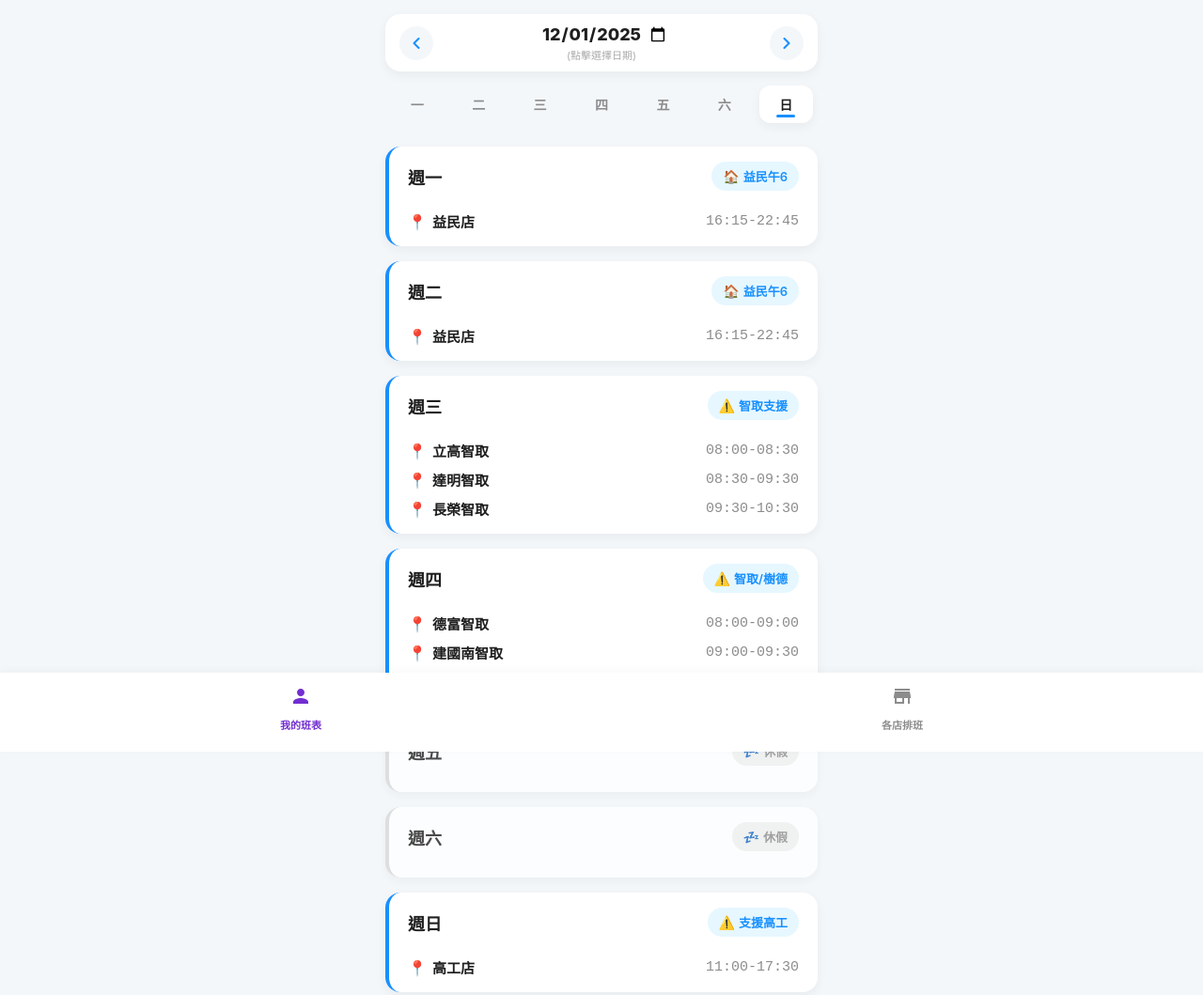
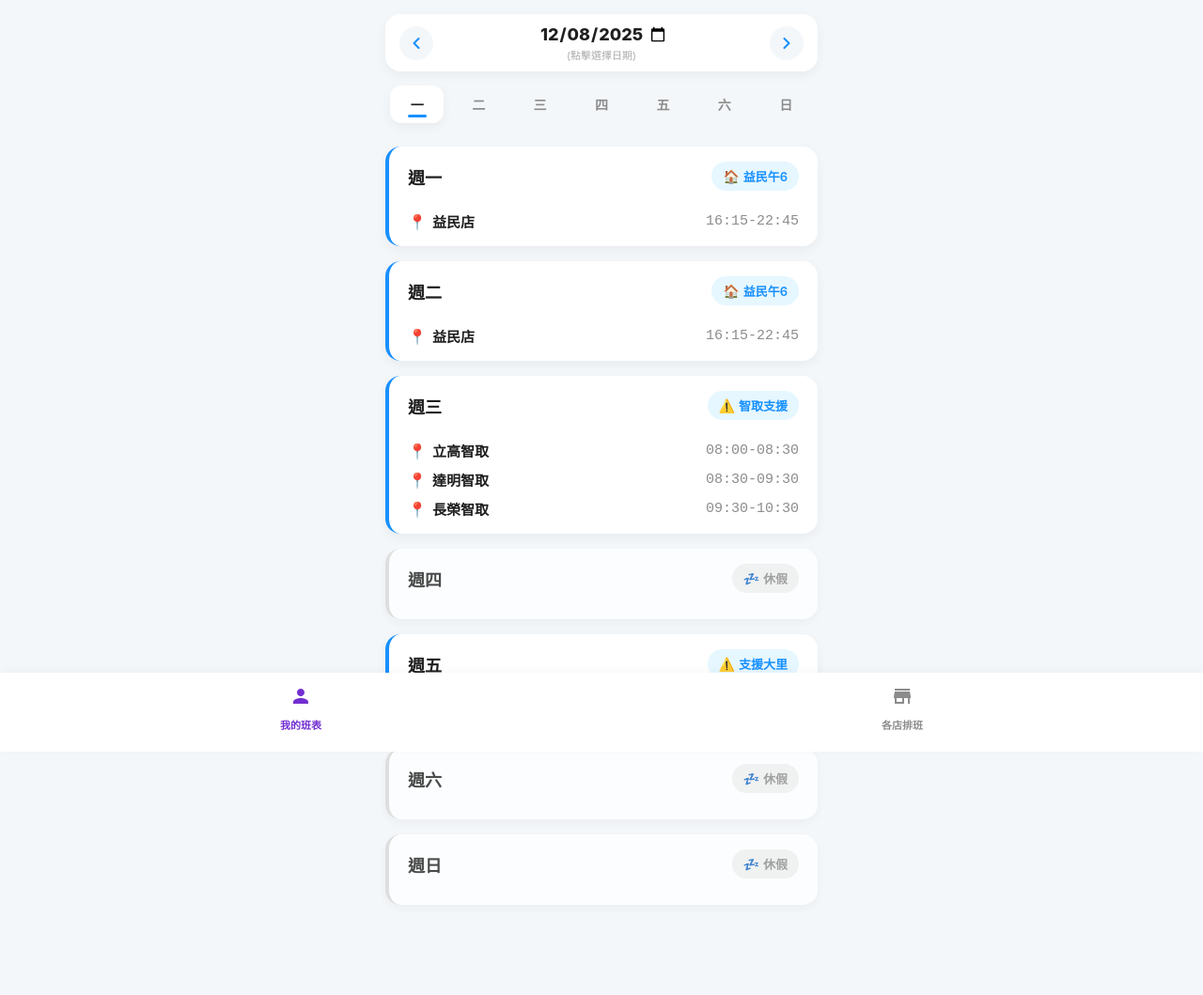
Before and after one commit to Wayna0606/sch, a plain HTML site: page index.html in a window 1280 px wide. Shown: the whole page at 94% size. Drawn offline with Linux system fonts and the light colour scheme.

Commit message:
Update index.html

```diff
--- a/index.html
+++ b/index.html
@@ -11,11 +11,11 @@
             --bg-card: #ffffff;     /* 卡片白底 */
             --text-primary: #1f1f1f; /* 主要深色文字 */
             --text-secondary: #8c8c8c; /* 次要灰色文字 */
-            --color-blue: #1890ff;   /* 主藍色 */
+            --color-blue: #1890ff;    /* 主藍色 */
             --color-blue-light: #e6f7ff; /* 淺藍背景 */
-            --color-pink: #ff4d4f;   /* 粉紅色 (地點) */
+            --color-pink: #ff4d4f;    /* 粉紅色 (地點) */
             --color-purple: #722ed1; /* 紫色 (導覽列) */
-            --color-rest: #d9d9d9;   /* 休假灰色 */
+            --color-rest: #d9d9d9;    /* 休假灰色 */
             --shadow-soft: 0 4px 12px rgba(0, 0, 0, 0.05);
         }
 
@@ -193,10 +193,9 @@
     // 1. 資料庫區域
     // ==========================================
 
-    // 【我的班表】(王泓韋) - 12/1 ~ 12/7
-    // *** 修正：將所有資料整合在 "2025-12-01" 這個 Key 底下，網頁才能一次讀出整週 ***
+    // 【我的班表】(王泓韋) - 12/8 ~ 12/14
     const MY_ROSTER = {
-        "2025-12-01": [
+        "2025-12-08": [
             { id: 0, day: "週一", type: "work", name: "益民午6", icon: "🏠", list: [{loc:"益民店", t:"16:15-22:45"}] },
             { id: 1, day: "週二", type: "work", name: "益民午6", icon: "🏠", list: [{loc:"益民店", t:"16:15-22:45"}] },
             { id: 2, day: "週三", type: "work", name: "智取支援", icon: "⚠️", list: [
@@ -204,157 +203,154 @@
                 {loc:"達明智取", t:"08:30-09:30"},
                 {loc:"長榮智取", t:"09:30-10:30"}
             ]},
-            { id: 3, day: "週四", type: "work", name: "智取/樹德", icon: "⚠️", list: [
-                {loc:"德富智取", t:"08:00-09:00"},
-                {loc:"建國南智取", t:"09:00-09:30"},
-                {loc:"樹德店", t:"16:15-22:45"}
-            ]},
-            { id: 4, day: "週五", type: "rest", name: "休假", icon: "💤", list: [] },
+            { id: 3, day: "週四", type: "rest", name: "休假", icon: "💤", list: [] },
+            { id: 4, day: "週五", type: "work", name: "支援大里", icon: "⚠️", list: [{loc:"大里店", t:"16:15-22:45"}] },
             { id: 5, day: "週六", type: "rest", name: "休假", icon: "💤", list: [] },
-            { id: 6, day: "週日", type: "work", name: "支援高工", icon: "⚠️", list: [{loc:"高工店", t:"11:00-17:30"}] }
+            { id: 6, day: "週日", type: "rest", name: "休假", icon: "💤", list: [] }
         ]
     };
 
-    // 【五店詳細班表】 - 所有人
+    // 【五店詳細班表】 - 12/8 ~ 12/14
+    // 邏輯：根據圖片顯示，將人員分配到「實際上班」的店鋪。
     const OTHERS_ROSTER = {
-        "2025-12-01": [
+        "2025-12-08": [
             {
-                date: "12/1 (一)",
+                date: "12/8 (一)",
                 stores: {
                     "益民店": [
-                        {n:"鄭翔介", t:"早6"}, {n:"王泓韋", t:"午6"}, {n:"潘昕岑", t:"晚4 19:30-22:00"}, {n:"邱郁紘", t:"東榮午6"}
+                        {n:"鄭翔介", t:"早6"}, {n:"王泓韋", t:"午6"}, {n:"潘昕岑", t:"晚4"}, {n:"林姿漩", t:"晚4"}
+                    ],
+                    "大里店": [
+                        {n:"林育瑛", t:"早8"}, {n:"唐羅杰", t:"午6"}, {n:"白沅平", t:"晚4"}
                     ],
                     "東榮店": [
-                        {n:"陳柏廷", t:"早8 11:00-18:00"}, {n:"吳柔旋", t:"晚4 19:00-21:30"}, {n:"邱郁紘", t:"午6(益民)"}
-                    ],
-                    "大里店": [
-                        {n:"林羽庭", t:"早8 11:00-18:00"}, {n:"唐羅杰", t:"午6"}, {n:"劉吉晏", t:"晚4 19:00-22:00"}
+                        {n:"陳柏廷", t:"早8"}, {n:"邱郁紘", t:"午6"}, {n:"劉吉晏", t:"晚4"}
                     ],
                     "高工店": [
-                        {n:"曾家玹", t:"早8 11:00-18:00"}, {n:"林侃辰", t:"午6"}, {n:"林威粽", t:"晚4 19:30-22:00"}
+                        {n:"曾家玹", t:"早8"}, {n:"林侃辰", t:"午6"}, {n:"林威粽", t:"晚4"}
                     ],
                     "樹德店": [
-                        {n:"李育嘉", t:"早8 11:00-18:00"}, {n:"徐振泰", t:"午6"}, {n:"林紫涵", t:"晚4 19:30-21:30(高工)"}
+                        {n:"王韻晴", t:"早8"}, {n:"徐振泰", t:"午6"}, {n:"林紫涵", t:"晚4"}
                     ]
                 }
             },
             {
-                date: "12/2 (二)",
+                date: "12/9 (二)",
                 stores: {
                     "益民店": [
-                        {n:"王躍融", t:"早6"}, {n:"林育瑛", t:"大里早8"}, {n:"王泓韋", t:"午6"}, {n:"施育丞", t:"晚4 19:00-22:00"}
+                        {n:"王躍融", t:"早6"}, {n:"王泓韋", t:"午6"}, {n:"邱郁紘", t:"晚4"}, {n:"林姿漩", t:"晚6"}
+                    ],
+                    "大里店": [
+                        {n:"林羽庭", t:"早8"}, {n:"徐臣宇", t:"早6"}, {n:"劉吉晏", t:"午6"}, {n:"潘昕岑", t:"晚4"}
                     ],
                     "東榮店": [
-                        {n:"陳柏廷", t:"早6"}, {n:"施宣卉", t:"晚4 19:30-21:30"}, {n:"劉吉晏", t:"午6(大里)"}
-                    ],
-                    "大里店": [
-                        {n:"白沅平", t:"午6"}, {n:"林育瑛", t:"早8 11:00-18:00(益民)"}, {n:"李律衡", t:"晚4 19:30-21:30(東榮)"}
+                        {n:"陳柏廷", t:"早6"}, {n:"施宣卉", t:"午6"}, {n:"李律衡", t:"晚4"}
                     ],
                     "高工店": [
-                        {n:"曾家玹", t:"早8 11:00-18:00"}, {n:"林威粽", t:"晚4 19:00-22:00"}, {n:"林紫涵", t:"午6"}
+                        {n:"曾家玹", t:"早8"}, {n:"白沅平", t:"午6"}, {n:"施育丞", t:"晚4"}
                     ],
                     "樹德店": [
-                        {n:"王韻晴", t:"早8 11:00-18:30"}, {n:"洪亦蓁", t:"午6(高工)"}
+                        {n:"王韻晴", t:"早8"}, {n:"林紫涵", t:"午6"}
                     ]
                 }
             },
             {
-                date: "12/3 (三)",
+                date: "12/10 (三)",
                 stores: {
                     "益民店": [
-                        {n:"王躍融", t:"早6"}, {n:"鄭翔介", t:"東榮早6"}, {n:"潘昕岑", t:"晚4 19:00-22:00"}, {n:"施育丞", t:"午6"}
+                        {n:"王躍融", t:"早6"}, {n:"施育丞", t:"午6"}, {n:"吳柔旋", t:"晚4"}
+                    ],
+                    "大里店": [
+                        {n:"林羽庭", t:"早8"}, {n:"徐臣宇", t:"早4"}, {n:"白沅平", t:"午6"}, {n:"劉吉晏", t:"晚4"}
                     ],
                     "東榮店": [
-                        {n:"吳柔旋", t:"晚4 19:30-21:30"}, {n:"鄭翔介", t:"早6(益民)"}, {n:"唐羅杰", t:"午6(大里)"}
-                    ],
-                    "大里店": [
-                        {n:"林羽庭", t:"早8 11:00-18:00"}, {n:"白沅平", t:"晚4 19:30-21:30"}, {n:"高依頓", t:"午6"}
+                        {n:"鄭翔介", t:"早4"}, {n:"林育瑛", t:"午4"}, {n:"唐羅杰", t:"午6"}, {n:"施宣卉", t:"晚4"}
                     ],
                     "高工店": [
-                        {n:"曾家玹", t:"早8 11:00-18:00"}, {n:"林侃辰", t:"午6"}, {n:"林威粽", t:"晚4 19:00-22:00"}
+                        {n:"曾家玹", t:"早8"}, {n:"林侃辰", t:"午6"}, {n:"林姿漩", t:"晚4"}, {n:"洪亦蓁", t:"晚4"}
                     ],
                     "樹德店": [
-                        {n:"王韻晴", t:"早8 11:00-18:00"}, {n:"洪亦蓁", t:"午6(高工)"}
+                        {n:"王韻晴", t:"早8"}, {n:"林紫涵", t:"午6"}
                     ]
                 }
             },
             {
-                date: "12/4 (四)",
+                date: "12/11 (四)",
                 stores: {
                     "益民店": [
-                        {n:"王躍融", t:"早6"}, {n:"林育瑛", t:"東榮早6"}, {n:"王泓韋", t:"樹德午6"}, {n:"邱郁紘", t:"午6"}, {n:"潘昕岑", t:"晚4 19:00-22:00"}
+                        {n:"王躍融", t:"早6"}, {n:"潘昕岑", t:"午6"}, {n:"邱郁紘", t:"晚4"}
+                    ],
+                    "大里店": [
+                        {n:"林羽庭", t:"早8"}, {n:"劉吉晏", t:"午6"}, {n:"白沅平", t:"晚4"}
                     ],
                     "東榮店": [
-                        {n:"吳柔旋", t:"午6"}, {n:"楊佳勝", t:"晚4 19:30-21:30"}, {n:"林育瑛", t:"早6(益民)"}
-                    ],
-                    "大里店": [
-                        {n:"林羽庭", t:"早8 11:00-18:00"}, {n:"白沅平", t:"晚4 19:30-21:30"}, {n:"劉吉晏", t:"午6"}
+                        {n:"陳柏廷", t:"早6"}, {n:"吳柔旋", t:"午6"}, {n:"李律衡", t:"晚4"}
                     ],
                     "高工店": [
-                        {n:"曾家玹", t:"早8 11:00-18:00"}, {n:"林威粽", t:"午6"}, {n:"林紫涵", t:"晚4 19:00-22:00"}
+                        {n:"曾家玹", t:"早8"}, {n:"楊佳勝", t:"午6"}, {n:"施育丞", t:"晚4"}
                     ],
                     "樹德店": [
-                        {n:"王韻晴", t:"早8 11:00-18:00"}, {n:"王泓韋", t:"午6(益民)"}
+                        {n:"李育嘉", t:"早8"}, {n:"林威粽", t:"午6"}
                     ]
                 }
             },
             {
-                date: "12/5 (五)",
+                date: "12/12 (五)",
                 stores: {
                     "益民店": [
-                        {n:"王躍融", t:"早6"}, {n:"潘昕岑", t:"午6"}, {n:"施育丞", t:"晚4 19:00-22:00"}
+                        {n:"王躍融", t:"早6"}, {n:"邱郁紘", t:"午6"}, {n:"施育丞", t:"晚4"}
+                    ],
+                    "大里店": [
+                        {n:"林羽庭", t:"早8"}, {n:"徐臣宇", t:"早4"}, {n:"王泓韋", t:"午6"}, {n:"林姿漩", t:"午6"}, {n:"楊佳勝", t:"晚4"}
                     ],
                     "東榮店": [
-                        {n:"陳柏廷", t:"早6"}, {n:"吳柔旋", t:"午6"}, {n:"楊佳勝", t:"晚4 19:30-21:30"}
-                    ],
-                    "大里店": [
-                        {n:"林羽庭", t:"早8 11:00-18:00"}, {n:"唐羅杰", t:"午6"}, {n:"白沅平", t:"晚4 19:30-21:30"}
+                        {n:"陳柏廷", t:"早8"}, {n:"吳柔旋", t:"午6"}, {n:"施宣卉", t:"晚4"}
                     ],
                     "高工店": [
-                        {n:"曾家玹", t:"早8 11:00-18:00"}, {n:"林威粽", t:"午6"}, {n:"林紫涵", t:"晚4 19:00-22:00"}
+                        {n:"曾家玹", t:"早8"}, {n:"林侃辰", t:"午6"}, {n:"林威粽", t:"晚4"}
                     ],
                     "樹德店": [
-                        {n:"王韻晴", t:"早8 11:00-18:00"}, {n:"林侃辰", t:"午6(高工)"}
+                        {n:"王韻晴", t:"早8"}, {n:"徐振泰", t:"午6"}, {n:"林紫涵", t:"晚4"}
                     ]
                 }
             },
             {
-                date: "12/6 (六)",
+                date: "12/13 (六)",
                 stores: {
                     "益民店": [
-                        {n:"王躍融", t:"早4"}, {n:"邱郁紘", t:"大里早6"}, {n:"施育丞", t:"午6"}, {n:"藍立傑", t:"午4 15:00-18:00"}
+                        {n:"林育瑛", t:"早8"}, {n:"潘昕岑", t:"午6"}
+                    ],
+                    "大里店": [
+                        {n:"王韻晴", t:"早8"}, {n:"楊佳勝", t:"午6"}
                     ],
                     "東榮店": [
-                        {n:"陳柏廷", t:"早4"}, {n:"楊佳勝", t:"午8"}
-                    ],
-                    "大里店": [
-                        {n:"唐羅杰", t:"午6"}, {n:"邱郁紘", t:"早6(益民)"}
+                        {n:"邱郁紘", t:"早8"}, {n:"吳柔旋", t:"午6"}
                     ],
                     "高工店": [
-                        {n:"洪亦蓁", t:"早8 11:00-18:30"}, {n:"林紫涵", t:"午6"}
+                        {n:"林羽庭", t:"早8"}, {n:"徐臣宇", t:"早6"}, {n:"林威粽", t:"午6"}
                     ],
                     "樹德店": [
-                        {n:"李育嘉", t:"早8 11:00-18:00"}, {n:"徐振泰", t:"午6"}
+                        {n:"李育嘉", t:"早8"}, {n:"洪銘惠", t:"午6"}
                     ]
                 }
             },
             {
-                date: "12/7 (日)",
+                date: "12/14 (日)",
                 stores: {
                     "益民店": [
-                        {n:"林育瑛", t:"早6"}, {n:"邱郁紘", t:"大里早6"}, {n:"王泓韋", t:"高工早6"}, {n:"潘昕岑", t:"午6"}
+                        {n:"鄭翔介", t:"早4"}, {n:"潘昕岑", t:"午8"}
+                    ],
+                    "大里店": [
+                        {n:"林育瑛", t:"早6"}, {n:"楊佳勝", t:"午6"}
                     ],
                     "東榮店": [
-                        {n:"陳柏廷", t:"早6"}, {n:"施宣卉", t:"午6"}
-                    ],
-                    "大里店": [
-                        {n:"白沅平", t:"午6"}, {n:"邱郁紘", t:"早6(益民)"}
+                        {n:"陳柏廷", t:"早6"}, {n:"李律衡", t:"午6"}
                     ],
                     "高工店": [
-                        {n:"林侃辰", t:"午6"}, {n:"王泓韋", t:"早6(益民)"}
+                        {n:"洪銘惠", t:"早6"}, {n:"施育丞", t:"午6"}
                     ],
                     "樹德店": [
-                        {n:"王韻晴", t:"早6"}, {n:"徐振泰", t:"午6"}
+                        {n:"林侃辰", t:"早6"}, {n:"洪亦蓁", t:"午6"}
                     ]
                 }
             }
@@ -377,8 +373,8 @@
         return `${y}-${m}-${day}`;
     }
 
-    // 將預設日期設定為 2025-12-01
-    let currentMonday = getMonday(new Date("2025-12-01"));
+    // 將預設日期設定為 2025-12-08
+    let currentMonday = getMonday(new Date("2025-12-08"));
     let currentTab = 'my';
 
     // 初始化
@@ -425,7 +421,7 @@
         }
     }
 
-    // 渲染：我的班表 (修正後)
+    // 渲染：我的班表
     function renderMySchedule(dateKey, listDiv, navDiv) {
         const weekData = MY_ROSTER[dateKey];
         navDiv.innerHTML = "";
@@ -499,7 +495,7 @@
                     </div>
             `;
 
-            const storeOrder = ["益民店", "東榮店", "大里店", "高工店", "樹德店"];
+            const storeOrder = ["益民店", "大里店", "東榮店", "高工店", "樹德店"];
 
             storeOrder.forEach(storeName => {
                 let staffs = dayInfo.stores[storeName];
```
